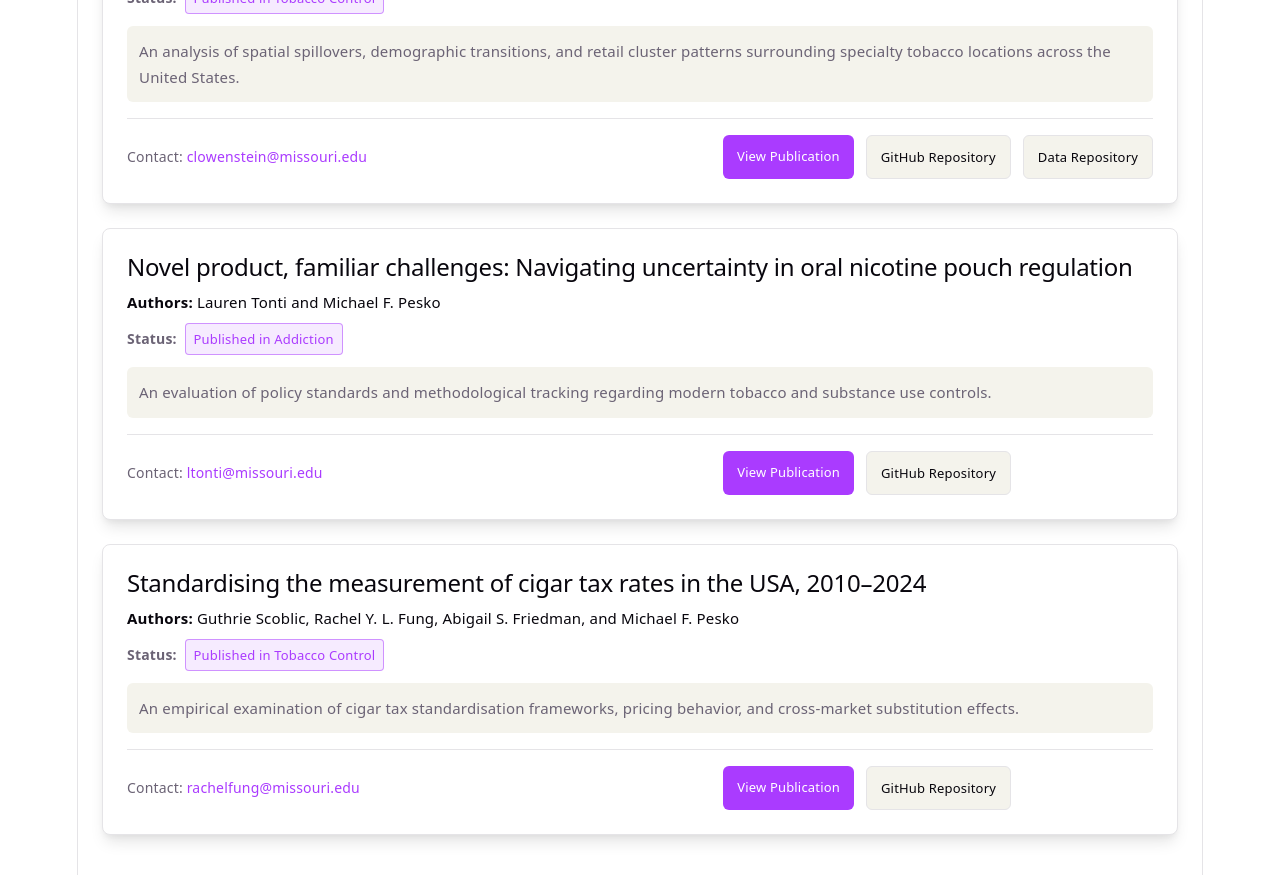
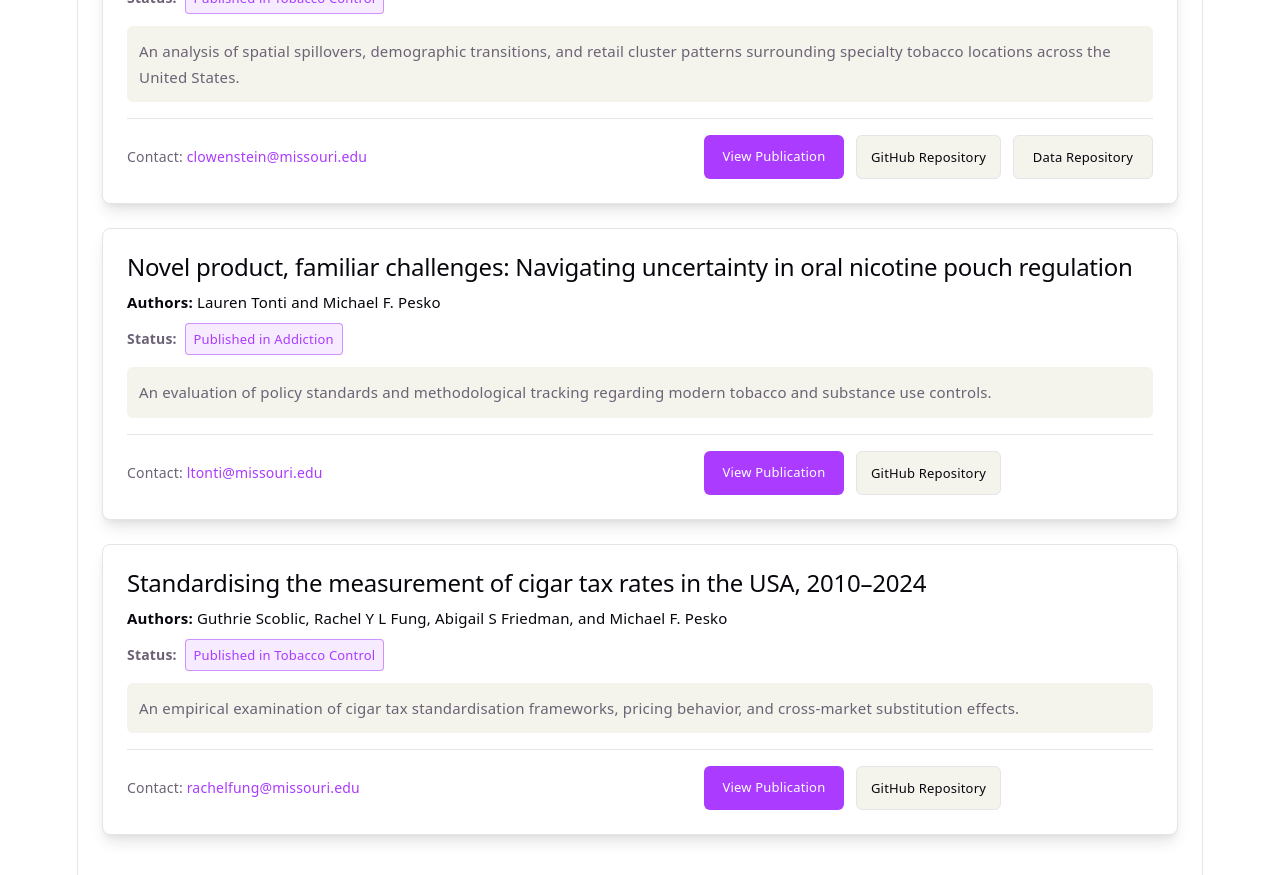
Before and after one commit to Social-Impact-Lab-SIL/SIL-Publications-Archive, a React (Vite) app: page / in a window 1280 px wide. Shown: the part 400-1275 px from the top of the page. Built offline with nearby package versions, Linux system fonts and the light colour scheme.

Commit message:
Fix Button Spacing v2

```diff
--- a/src/App.jsx
+++ b/src/App.jsx
@@ -26,7 +26,7 @@ export default function App() {
     },
     {
       title: "Standardising the measurement of cigar tax rates in the USA, 2010–2024",
-      authors: "Guthrie Scoblic, Rachel Y. L. Fung, Abigail S. Friedman, and Michael F. Pesko",
+      authors: "Guthrie Scoblic, Rachel Y L Fung, Abigail S Friedman, and Michael F. Pesko",
       status: "Published in Tobacco Control",
       abstract: "An empirical examination of cigar tax standardisation frameworks, pricing behavior, and cross-market substitution effects.",
       repoLink: "https://github.com/Social-Impact-Lab-SIL/CigarTaxStandardisation",
@@ -140,10 +140,11 @@ export default function App() {
                   Contact: <a href={`mailto:${pub.contact}`} style={{ color: 'var(--accent)', textDecoration: 'none' }}>{pub.contact}</a>
                 </span>
 
-                {/* Button Container with Fixed Slots for Alignment */}
-                <div style={{ display: 'flex', gap: '12px', flexWrap: 'wrap' }}>
+                {/* Grid Layout for Perfect Column Alignment */}
+                <div style={{ display: 'grid', gridTemplateColumns: 'repeat(3, minmax(140px, auto))', gap: '12px', justifyContent: 'end' }}>
+
                   {/* Slot 1: View Publication */}
-                  <div style={{ minWidth: '130px', display: 'flex', justifyContent: 'flex-end' }}>
+                  <div style={{ display: 'flex', justifyContent: 'flex-end' }}>
                     {pub.pubLink ? (
                       <a
                         href={pub.pubLink}
@@ -167,7 +168,7 @@ export default function App() {
                   </div>
 
                   {/* Slot 2: GitHub Repository */}
-                  <div style={{ minWidth: '130px', display: 'flex', justifyContent: 'flex-end' }}>
+                  <div style={{ display: 'flex', justifyContent: 'flex-end' }}>
                     {pub.repoLink ? (
                       <a
                         href={pub.repoLink}
@@ -192,7 +193,7 @@ export default function App() {
                   </div>
 
                   {/* Slot 3: Data Repository */}
-                  <div style={{ minWidth: '130px', display: 'flex', justifyContent: 'flex-end' }}>
+                  <div style={{ display: 'flex', justifyContent: 'flex-end' }}>
                     {pub.dataRepoLink ? (
                       <a
                         href={pub.dataRepoLink}
@@ -213,10 +214,9 @@ export default function App() {
                       >
                         Data Repository
                       </a>
-                    ) : (
-                      <div style={{ visibility: 'hidden', height: '0px', width: '130px' }} aria-hidden="true" />
-                    )}
+                    ) : null}
                   </div>
+
                 </div>
               </div>
             </div>
```
